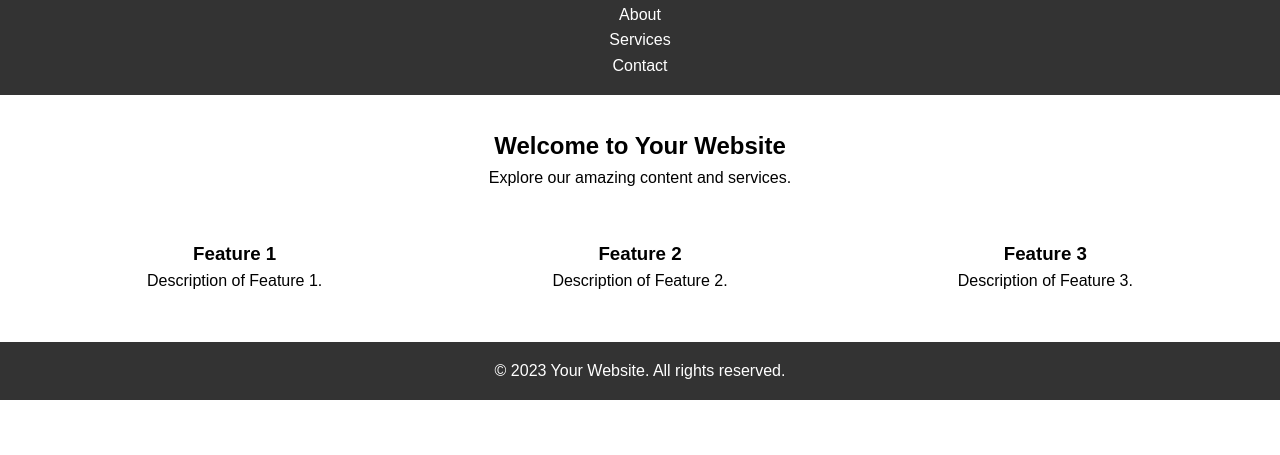
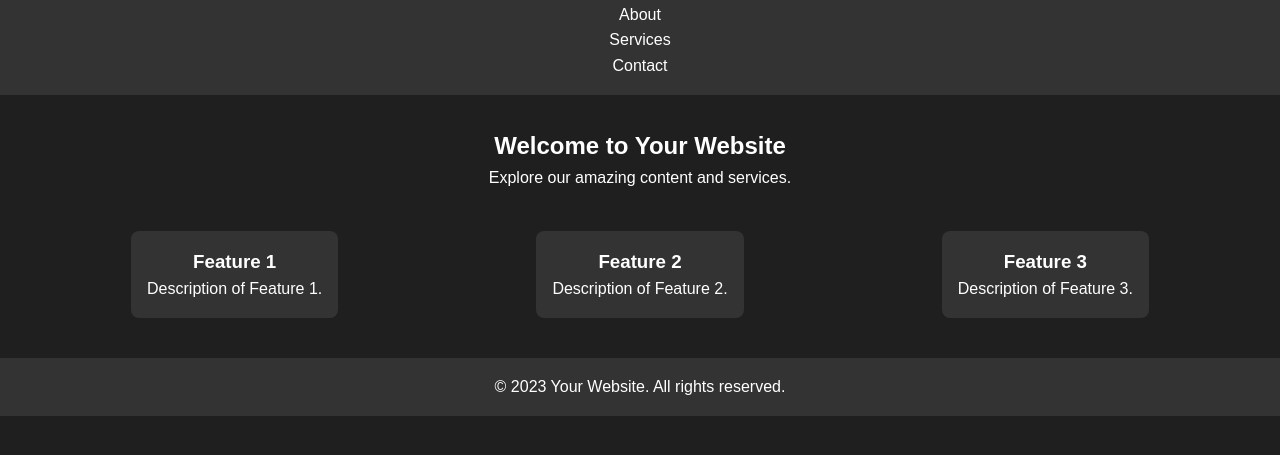
Before and after one commit to QuangDayyy/website, a plain HTML site: page index.html in a window 1280 px wide. Shown: the part 91-546 px from the top of the page. Drawn offline with Linux system fonts and the light colour scheme.

Commit message:
Update styles.css

```diff
--- a/styles.css
+++ b/styles.css
@@ -7,6 +7,8 @@ body, h1, h2, h3, p, ul {
 body {
     font-family: 'Arial', sans-serif;
     line-height: 1.6;
+    background-color: #1f1f1f;
+    color: #fff;
 }
 
 /* Header styles */
@@ -45,6 +47,9 @@ main {
 .feature {
     text-align: center;
     padding: 1rem;
+    background-color: #333;
+    border-radius: 8px;
+    margin: 0.5rem;
 }
 
 /* Footer styles */
```
